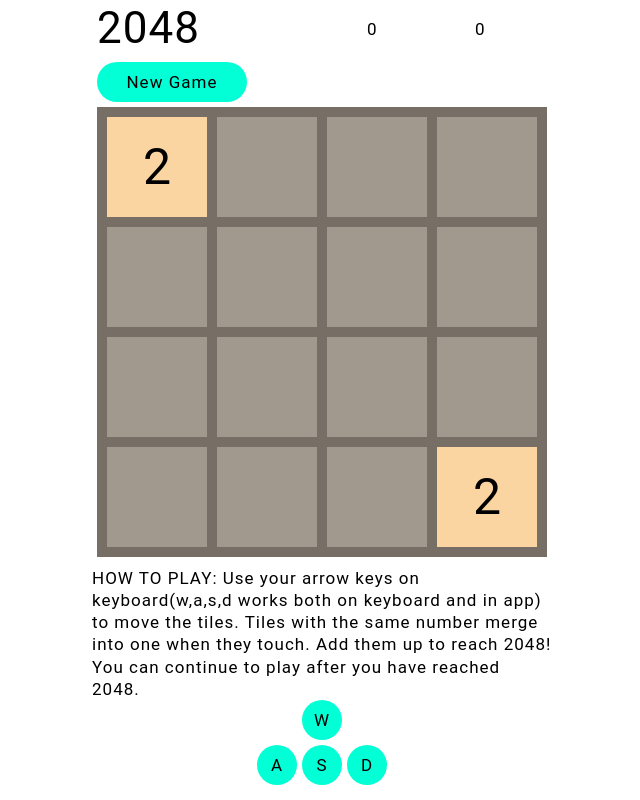
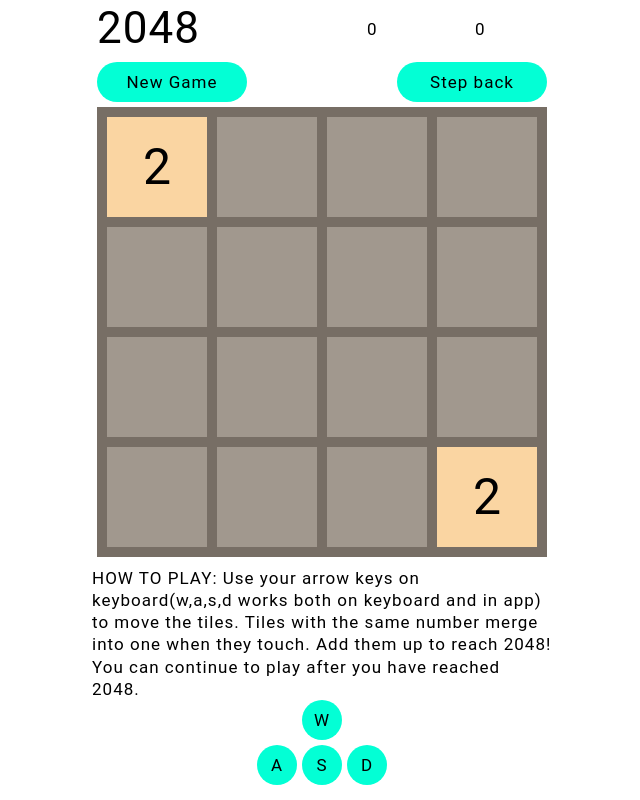
Before and after one commit to I-vasilich-I/react-game, a React app: page / in a window 1280 px wide. Shown: the whole page, without its empty margins (318-958 px from the left). Built offline with nearby package versions, Linux system fonts and the light colour scheme.

Commit message:
feat: save/load game state

```diff
--- a/src/modules/App.jsx
+++ b/src/modules/App.jsx
@@ -2,19 +2,26 @@
 import Board from './Board';
 import Header from './Header';
 import Footer from './Footer';
-import { getInitialBoardArray, getBestScoreFromStorage } from './utils/helpers';
+import { getInitialBoardArray, getValueFromLocalStorage } from './utils/helpers';
 
 const App = () => {
   const [boardSize, setBoardSize] = useState(4);
-  const [bestScore, setBestScore] = useState(getBestScoreFromStorage());
-  const [history, setHistory] = useState([
+  const [bestScore, setBestScore] = useState(getValueFromLocalStorage('bestScore') || 0);
+  const localHistory = getValueFromLocalStorage('2048-history');
+  const isLocalBoardSizeSame =
+    localHistory && localHistory[localHistory.length - 1].board.length === boardSize * boardSize;
+  const [history, setHistory] = useState(
+    localHistory && isLocalBoardSizeSame
+      ? localHistory
+      : [
           {
             board: getInitialBoardArray(boardSize * boardSize),
             score: 0,
             win: false,
             gameOver: false,
           },
-  ]);
+        ]
+  );
 
   return (
     <div className="App">
--- a/src/modules/Footer.jsx
+++ b/src/modules/Footer.jsx
@@ -1,6 +1,6 @@
 /* eslint-disable react/prop-types */
 import React, { useEffect } from 'react';
-import { getNewBoardArray, areArraysEqual, setBestScoreInStorage } from './utils/helpers';
+import { getNewBoardArray, areArraysEqual, setValueInLocalStorage } from './utils/helpers';
 
 const Footer = (props) => {
   const { bestScore, setBestScore, boardSize, history, setHistory } = props;
@@ -44,11 +44,20 @@
             gameOver: checkObj.gameOver || gameOver,
           })
         );
+        setValueInLocalStorage(
+          '2048-history',
+          history.concat({
+            board: checkObj.resultBoard || board,
+            score: score + newScore,
+            win: checkObj.winCheck || win,
+            gameOver: checkObj.gameOver || gameOver,
+          })
+        );
       }
     }
     const newBestScore = score + newScore > bestScore ? score + newScore : bestScore;
     setBestScore(newBestScore);
-    setBestScoreInStorage(newBestScore);
+    setValueInLocalStorage('bestScore', newBestScore);
   };
 
   const processLine = (line, direction = false) => {
--- a/src/modules/Header.jsx
+++ b/src/modules/Header.jsx
@@ -1,6 +1,6 @@
 /* eslint-disable react/prop-types */
 import React from 'react';
-import { getInitialBoardArray } from './utils/helpers';
+import { getInitialBoardArray, setValueInLocalStorage } from './utils/helpers';
 
 const Header = (props) => {
   const { bestScore, boardSize, history, setHistory } = props;
@@ -17,6 +17,13 @@
       },
     ]);
   };
+
+  const stepBack = () => {
+    if (history.length < 2) return;
+    setHistory(history.slice(0, history.length - 1));
+    setValueInLocalStorage('2048-history', history.slice(0, history.length - 1));
+  };
+
   return (
     <header className="header">
       <div className="header__top">
@@ -31,6 +38,9 @@
         <button type="button" className="button" onClick={newGame}>
           New Game
         </button>
+        <button type="button" className="button" onClick={stepBack}>
+          Step back
+        </button>
       </div>
     </header>
   );
--- a/src/modules/utils/helpers.js
+++ b/src/modules/utils/helpers.js
@@ -1,7 +1,7 @@
 const areArraysEqual = (arr1, arr2) => arr1.toString() === arr2.toString();
 
-const getBestScoreFromStorage = () => localStorage.getItem('bestScore') || 0;
-const setBestScoreInStorage = (value) => localStorage.setItem('bestScore', value);
+const getValueFromLocalStorage = (name) => JSON.parse(localStorage.getItem(name)) || null;
+const setValueInLocalStorage = (name, value) => localStorage.setItem(name, JSON.stringify(value));
 
 const getArrayOfEmptySpotIds = (array) =>
   array.map((elem, id) => (!elem ? id : -1)).filter((elem) => elem !== -1);
@@ -26,6 +26,6 @@
   getNewBoardArray,
   getInitialBoardArray,
   areArraysEqual,
-  getBestScoreFromStorage,
-  setBestScoreInStorage,
+  getValueFromLocalStorage,
+  setValueInLocalStorage,
 };
```
Also changed, not shown: 2 other files (tests, documents, lock files or other folders). Lines whose indentation alone changed are shown as unchanged.
